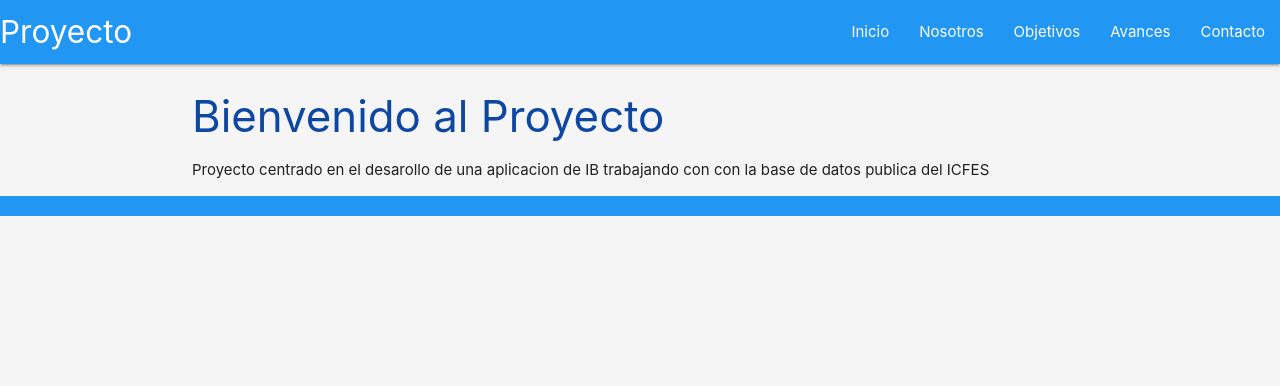
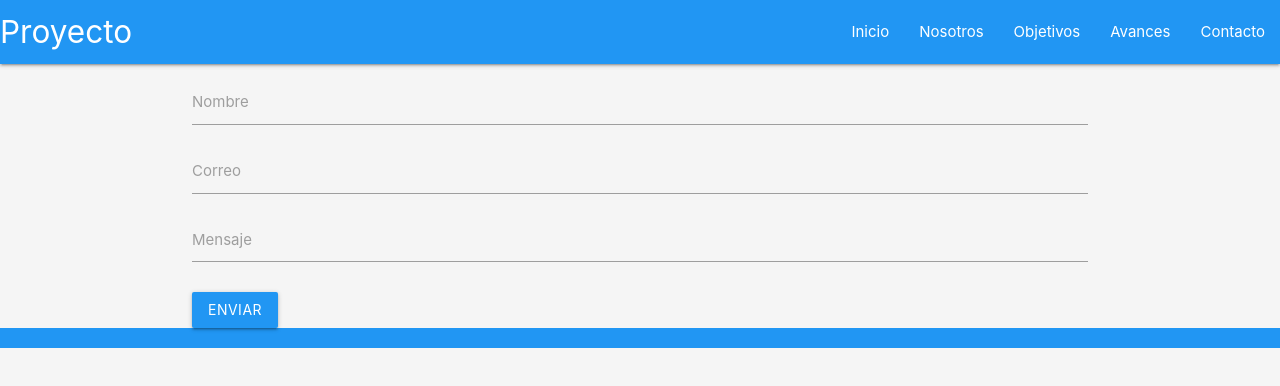
Before and after one commit to Bakudi/integrador-1---disenio-web, a plain HTML site: page contacto.html in a window 1280 px wide. Drawn offline with nearby package versions, Linux system fonts and the light colour scheme.

Commit message:
agregados avances y contacto

```diff
--- a/contacto.html
+++ b/contacto.html
@@ -29,19 +29,29 @@
 
   <!-- CONTENIDO -->
   <div class="container">
-    <h3>Bienvenido al Proyecto</h3>
-    <p>Proyecto centrado en el desarollo de una aplicacion de IB  trabajando con
-        con la base de datos publica del ICFES
-    </p>
+    <div class="input-field">
+  <input id="nombre" type="text">
+  <label for="nombre">Nombre</label>
+</div>
+
+<div class="input-field">
+  <input id="correo" type="email">
+  <label for="correo">Correo</label>
+</div>
+
+<div class="input-field">
+  <textarea id="mensaje" class="materialize-textarea"></textarea>
+  <label for="mensaje">Mensaje</label>
+</div>
+
+<button class="btn blue" onclick="validarFormulario()">Enviar</button>
   </div>
 
-  <!-- FOOTER -->
   <footer class="page-footer blue">
     <div class="container">
     </div>
   </footer>
 
-  <!-- JS -->
   <script src="https://cdnjs.cloudflare.com/ajax/libs/materialize/1.0.0/js/materialize.min.js"></script>
   <script src="js/main.js"></script>
 
```
Also changed, not shown: avances.html (+5 -3 lines).
